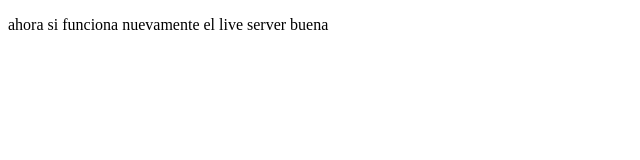
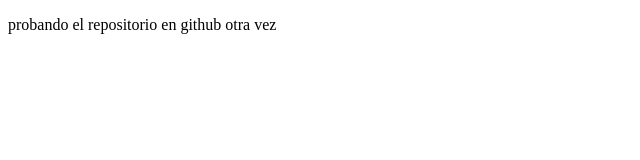
Before and after one commit to duqc05/intro, a plain HTML site: page index.html in a window 1280 px wide. Shown: the full height of the page, 0-640 px from the left. Drawn offline with Linux system fonts and the light colour scheme.

Commit message:
first commit

```diff
--- a/index.html
+++ b/index.html
@@ -9,7 +9,7 @@
 </head>
 
 <body>
-    <p>ahora si funciona nuevamente el live server buena </p>
+    <p>probando el repositorio en github otra vez</p>
 </body>
 
 </html>
```
